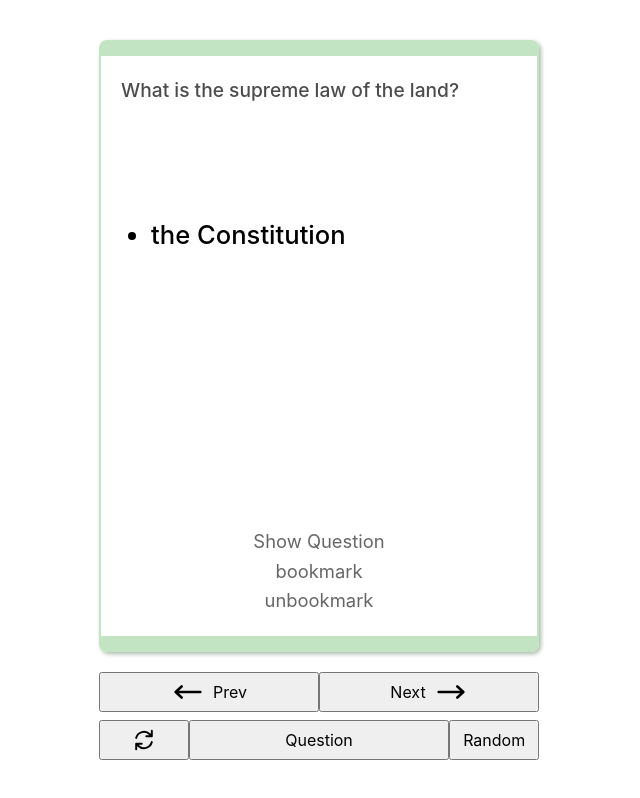
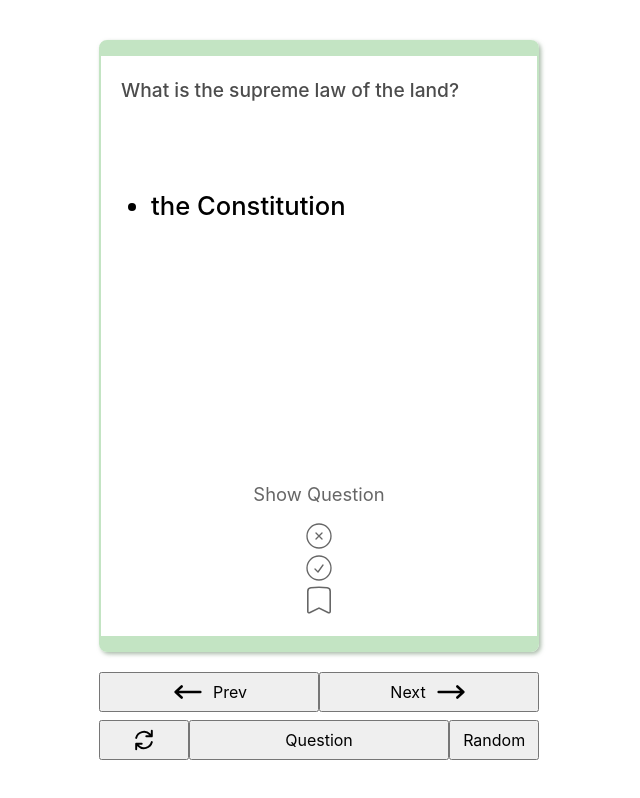
Before and after one commit to sprajams/flashcards, a React (Create React App) app: page / in a window 1280 px wide. Both pictures are taken after a click on the button "Show Answer". Shown: the whole page, without its empty margins (321-961 px from the left). Built offline with nearby package versions, Linux system fonts and the light colour scheme.

Commit message:
bookmark toggle icon

```diff
--- a/src/components/CardLayout/index.jsx
+++ b/src/components/CardLayout/index.jsx
@@ -2,6 +2,7 @@ import clsx from "clsx";
 import styles from "./styles.module.scss";
 import { useDispatch } from "react-redux";
 import { add, remove } from "../../store/bookmarksSlice";
+import { useState } from "react";
 
 const CardLayout = ({
   question,
@@ -14,11 +15,14 @@ const CardLayout = ({
 
   const handleBookmark = () => {
     dispatch(add({ index: index }));
+    setIsBookmarked(true);
   };
   const handleUnbookmark = () => {
     dispatch(remove({ index: index }));
+    setIsBookmarked(false);
   };
 
+  const [isBookmarked, setIsBookmarked] = useState(false);
   return (
     <div className={styles.outer}>
       <div className={styles.topWrap}>
@@ -58,17 +62,100 @@ const CardLayout = ({
         ) : (
           <>
             <button
-              className={clsx(styles.infoSmall, styles.answerBtnWrap)}
-              onClick={handleBookmark}
+              className={clsx(
+                styles.infoSmall,
+                styles.answerBtnWrap,
+                styles.iconWrap
+              )}
             >
-              bookmark
+              {/* Inorrect */}
+              <svg
+                xmlns="http://www.w3.org/2000/svg"
+                fill="none"
+                viewBox="0 0 24 24"
+                strokeWidth={1}
+                stroke="currentColor"
+                className="w-6 h-6 icon"
+              >
+                <path
+                  strokeLinecap="round"
+                  strokeLinejoin="round"
+                  d="M9.75 9.75l4.5 4.5m0-4.5l-4.5 4.5M21 12a9 9 0 11-18 0 9 9 0 0118 0z"
+                />
+              </svg>
             </button>
             <button
-              className={clsx(styles.infoSmall, styles.answerBtnWrap)}
-              onClick={handleUnbookmark}
+              className={clsx(
+                styles.infoSmall,
+                styles.answerBtnWrap,
+                styles.iconWrap
+              )}
             >
-              unbookmark
+              {/* correct icon */}
+              <svg
+                xmlns="http://www.w3.org/2000/svg"
+                fill="none"
+                viewBox="0 0 24 24"
+                strokeWidth={1}
+                stroke="currentColor"
+                className="w-6 h-6 icon"
+              >
+                <path
+                  strokeLinecap="round"
+                  strokeLinejoin="round"
+                  d="M9 12.75L11.25 15 15 9.75M21 12a9 9 0 11-18 0 9 9 0 0118 0z"
+                />
+              </svg>
             </button>
+            {isBookmarked ? (
+              <button
+                className={clsx(
+                  styles.infoSmall,
+                  styles.answerBtnWrap,
+                  styles.iconWrap
+                )}
+                onClick={handleUnbookmark}
+              >
+                {/* bookmarked, filled icon */}
+                <svg
+                  xmlns="http://www.w3.org/2000/svg"
+                  viewBox="0 0 20 20"
+                  fill="currentColor"
+                  className="w-5 h-5 icon"
+                >
+                  <path
+                    fillRule="evenodd"
+                    d="M10 2c-1.716 0-3.408.106-5.07.31C3.806 2.45 3 3.414 3 4.517V17.25a.75.75 0 001.075.676L10 15.082l5.925 2.844A.75.75 0 0017 17.25V4.517c0-1.103-.806-2.068-1.93-2.207A41.403 41.403 0 0010 2z"
+                    clipRule="evenodd"
+                  />
+                </svg>
+              </button>
+            ) : (
+              <button
+                className={clsx(
+                  styles.infoSmall,
+                  styles.answerBtnWrap,
+                  styles.iconWrap
+                )}
+                onClick={handleBookmark}
+              >
+                {/* bookmark-able, outlined icon */}
+                <svg
+                  xmlns="http://www.w3.org/2000/svg"
+                  viewBox="0 0 20 20"
+                  fill="none"
+                  stroke="currentColor"
+                  strokeWidth={1}
+                  className="w-5 h-5 icon"
+                >
+                  <path
+                    fillRule="evenodd"
+                    d="M10 2c-1.716 0-3.408.106-5.07.31C3.806 2.45 3 3.414 3 4.517V17.25a.75.75 0 001.075.676L10 15.082l5.925 2.844A.75.75 0 0017 17.25V4.517c0-1.103-.806-2.068-1.93-2.207A41.403 41.403 0 0010 2z"
+                    clipRule="evenodd"
+                  />
+                </svg>
+              </button>
+            )}
           </>
         )}
       </div>
--- a/src/components/CardLayout/styles.module.scss
+++ b/src/components/CardLayout/styles.module.scss
@@ -9,6 +9,7 @@
   display: flex;
   flex-direction: column;
   justify-content: space-between;
+  align-items: flex-start;
 }
 
 .topWrap {
@@ -42,12 +43,26 @@
   display: flex;
   flex-direction: column;
   justify-content: center;
+  margin: 0 auto;
 }
 .answerBtnWrap {
   cursor: pointer;
+  background-color: inherit;
+  height: 50px;
   border: none;
-  background-color: inherit;
   &:hover {
-    color: rgb(0, 0, 0, 0.8);
+    color: rgb(0, 0, 0, 0.9);
   }
 }
+.iconWrap {
+  width: fit-content;
+  padding: 0;
+  margin: 0 auto;
+  width: 32px;
+  height: 32px;
+}
+.icon {
+  height: 100%;
+  padding: 0;
+  z-index: 1;
+}
```
